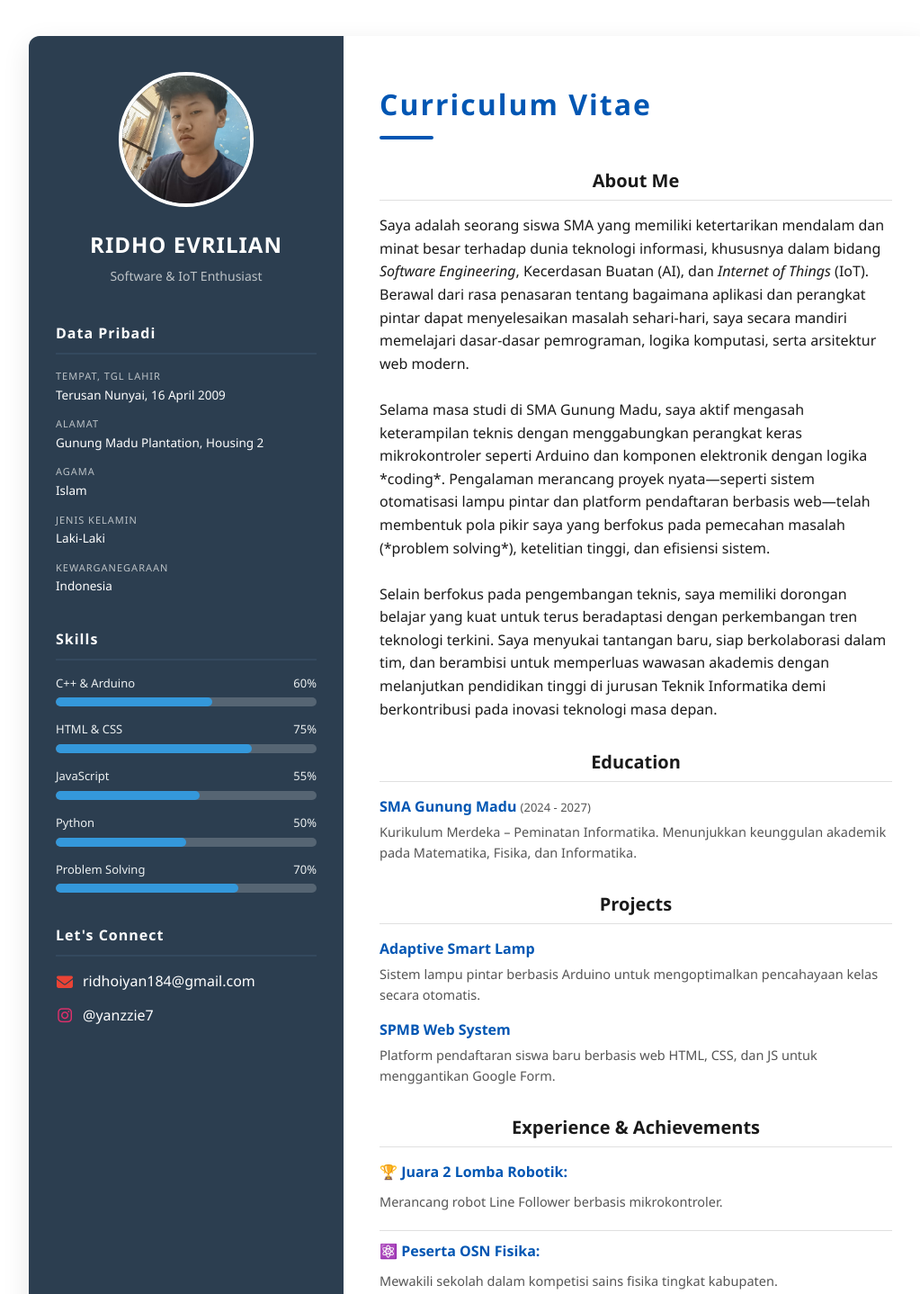
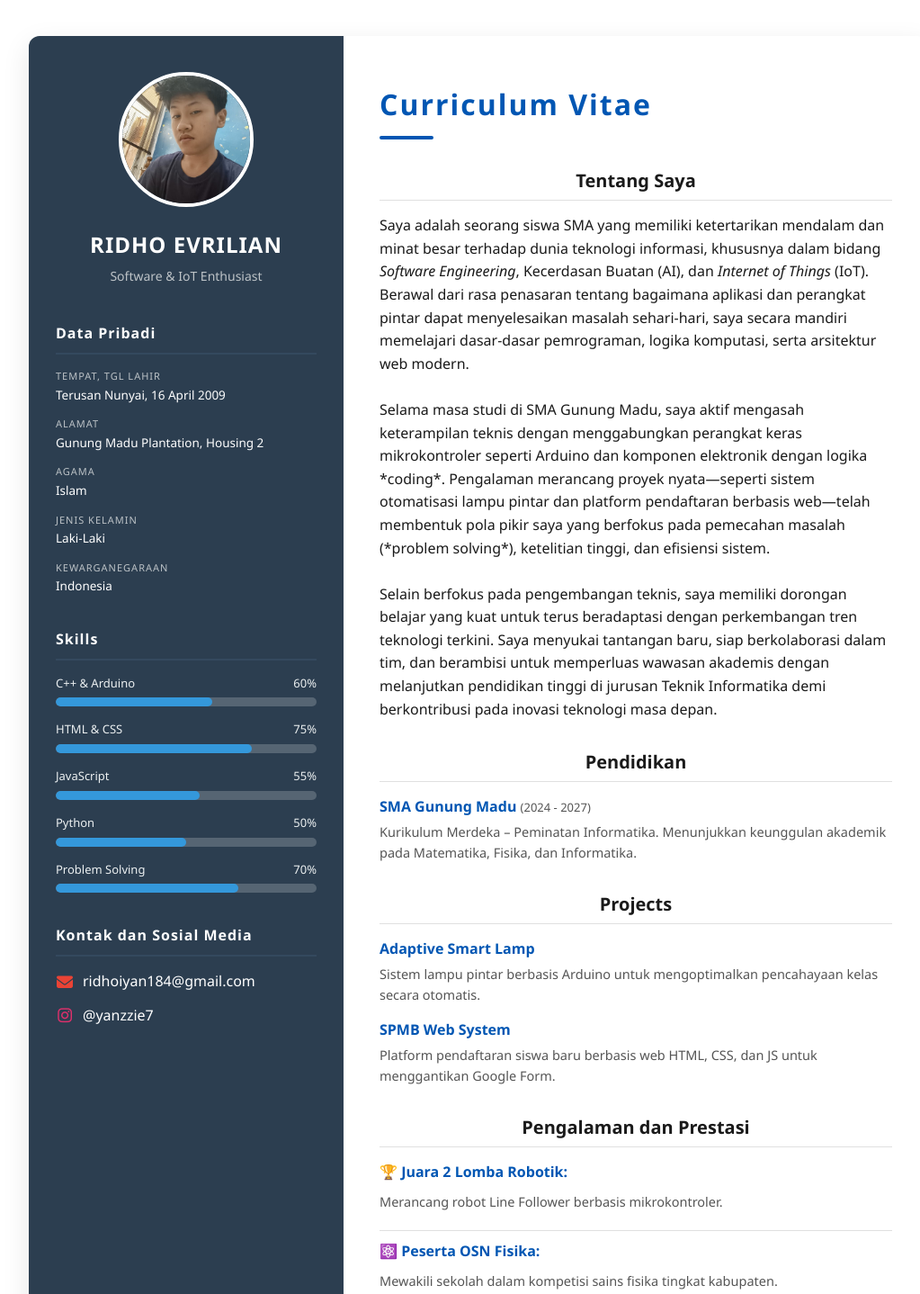
Before and after one commit to ridhoevrilian42-dot/Ridho-Evrilian, a plain HTML site: page index.html in a window 1280 px wide. Shown: the top 1438 px of the page at 90% size, without its empty margins (108-1131 px from the left). Drawn offline with Linux system fonts and the light colour scheme.

Commit message:
Update index.html

```diff
--- a/index.html
+++ b/index.html
@@ -91,7 +91,7 @@
 
         <!-- 4. Let's Connect (Paling Bawah) -->
         <div class="sidebar-section">
-            <h3 class="sidebar-title">Let's Connect</h3>
+            <h3 class="sidebar-title">Kontak dan Sosial Media</h3>
             <p class="connect-item">
                 <i class="fa-solid fa-envelope icon-gmail"></i>
                 <a href="mailto:ridhoiyan184@gmail.com" class="sidebar-link">ridhoiyan184@gmail.com</a>
@@ -112,7 +112,7 @@
         </header>
 
         <section class="content-section">
-            <h3 class="section-title">About Me</h3>
+            <h3 class="section-title">Tentang Saya</h3>
             <p>Saya adalah seorang siswa SMA yang memiliki ketertarikan mendalam dan minat besar terhadap dunia teknologi informasi, khususnya dalam bidang <em>Software Engineering</em>, Kecerdasan Buatan (AI), dan <em>Internet of Things</em> (IoT). Berawal dari rasa penasaran tentang bagaimana aplikasi dan perangkat pintar dapat menyelesaikan masalah sehari-hari, saya secara mandiri memelajari dasar-dasar pemrograman, logika komputasi, serta arsitektur web modern.</p>
             <br>
             <p>Selama masa studi di SMA Gunung Madu, saya aktif mengasah keterampilan teknis dengan menggabungkan perangkat keras mikrokontroler seperti Arduino dan komponen elektronik dengan logika *coding*. Pengalaman merancang proyek nyata—seperti sistem otomatisasi lampu pintar dan platform pendaftaran berbasis web—telah membentuk pola pikir saya yang berfokus pada pemecahan masalah (*problem solving*), ketelitian tinggi, dan efisiensi sistem.</p>
@@ -121,7 +121,7 @@
         </section>
 
         <section class="content-section">
-            <h3 class="section-title">Education</h3>
+            <h3 class="section-title">Pendidikan</h3>
             <div class="item">
                 <h4>SMA Gunung Madu <span>(2024 - 2027)</span></h4>
                 <p>Kurikulum Merdeka – Peminatan Informatika. Menunjukkan keunggulan akademik pada Matematika, Fisika, dan Informatika.</p>
@@ -141,7 +141,7 @@
         </section>
 
         <section class="content-section">
-            <h3 class="section-title">Experience & Achievements</h3>
+            <h3 class="section-title">Pengalaman dan Prestasi</h3>
             <ul class="achievement-list">
                 <li><strong>🏆 Juara 2 Lomba Robotik:</strong> Merancang robot Line Follower berbasis mikrokontroler.</li>
                 <li><strong>⚛️ Peserta OSN Fisika:</strong> Mewakili sekolah dalam kompetisi sains fisika tingkat kabupaten.</li>
```
